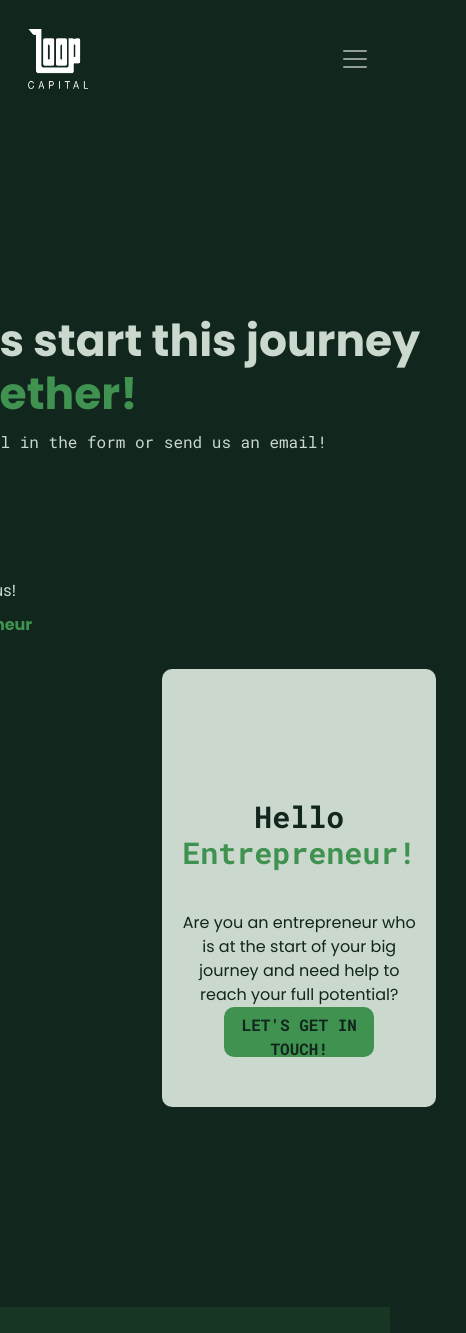
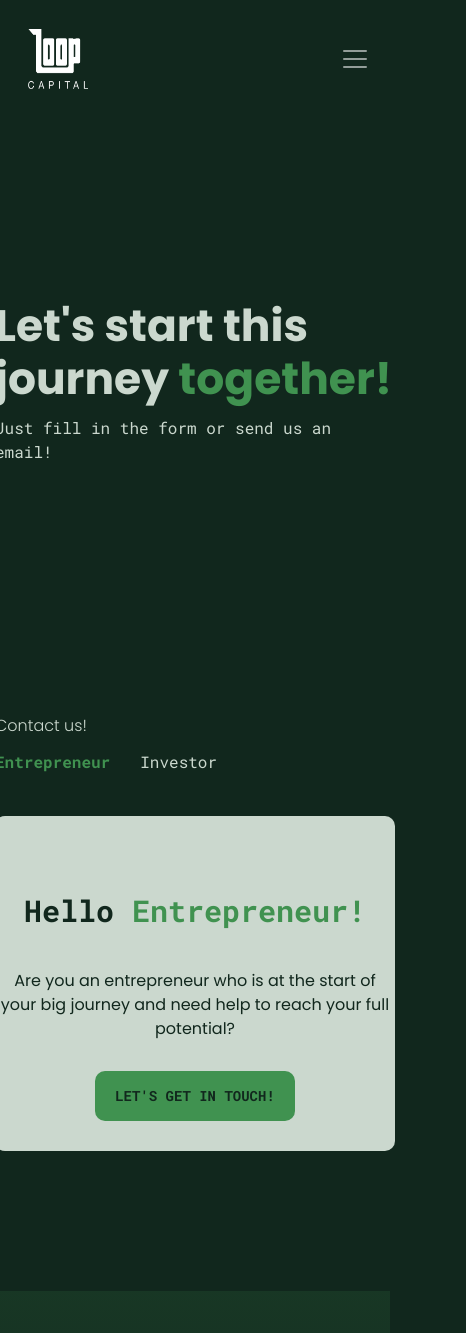
Before and after one commit to annieembrink/loopcapital, a Next.js app in the folder loop_capital/: page /contact in a window 390 px wide. Shown: the top 1333 px of the page, 466 px wide, since content can reach past the window. Built offline with nearby package versions, Linux system fonts and the light colour scheme; no server answers; a web font is replaced by a local one.

Commit message:
done with contact on small phone, large phone and tablet

```diff
--- a/loop_capital/src/pages/contact.js
+++ b/loop_capital/src/pages/contact.js
@@ -62,11 +62,13 @@ const Contact = () => {
                             <ContactFormComponent {...childProps} />
                             :
 
-                            <div className='wrapper-contact section-2'>
+                            <div className='wrapper-contact'>
                                 <div className="filter-contact-mobile">
-                                    <p>Contact us!</p>
+                                    <p className='light-font'>Contact us!</p>
+                                    <div className='grid-row-contact'>
                                     <p className={activeLink === 'Entrepreneur' ? "active" : "" } onClick={(e) => showDivOnClick(e)}>Entrepreneur</p>
                                     <p className={activeLink === 'Investor' ? "active" : "" } onClick={(e) => showDivOnClick(e)}>Investor</p>
+                                    </div>
                                 </div>
 
                                 <div className={`hello-contact roboto-font grid-row-box ${!showDiv ? 'hidden-on-mobile' : null}`}>
--- a/loop_capital/src/styles/contact/contact.css
+++ b/loop_capital/src/styles/contact/contact.css
@@ -14,10 +14,23 @@
 
 .wrapper-contact {
     display: grid;
-    grid-template-columns: 1fr 1fr;
-    align-self: center;
-    gap: 100px;
-    margin-bottom: 200px;
+    grid-template-rows: 1fr 3fr;
+}
+
+.filter-contact-mobile {
+    display: grid;
+    grid-template-rows: 1fr 1fr;
+}
+
+.grid-row-contact {
+    display: grid;
+    grid-template-columns: 1fr 3fr;
+    gap: 30px;
+    margin-top: -20px;
+}
+
+.grid-row-contact p {
+    font-family: 'Roboto Mono', monospace;
 }
 
 .wrapper-hero {
@@ -29,12 +42,12 @@
     grid-template-rows: 2fr 1fr;
     background-color: #CBD8CE;
     color: #11271D;
-    margin: 100px 30px 0 30px;
     border-radius: 10px;
     justify-content: center;
     align-items: end;
-    padding: 20px;
     text-align: center;
+    width: 285px;
+    height: 335px;
 }
 
 .hello-contact h2 {
@@ -49,17 +62,38 @@
 .hello-contact .btn-primary {
     color: #11271D;
     font-weight: bold;
-    margin-bottom: 30px;
+    margin: 30px 0 30px 0;
+    width: 200px;
+    font-size: 14px;
 }
 
 .hidden-on-mobile {
     display: none;
 }
 
+/* LARGE PHONE */
+
+@media screen and (min-device-width: 430px) {
+
+    .hello-contact {
+        width: 400px;
+    }
+}
 
 /* TABLET */
 
 @media screen and (min-device-width: 1024px) {
+
+    .hero-section-contact {
+        margin-top: 100px;
+        width: 100%;
+        display: grid;
+        grid-template-rows: 1fr 2fr;
+        gap: 80px;
+        justify-content: center;
+        align-items: center;
+    }
+
     .filter-contact-mobile {
         display: none;
     }
@@ -69,16 +103,28 @@
     }
 
     .hello-contact {
-        width: 465px;
+        width: 400px;
         height: 440px;
+        margin: 100px 30px 0 30px;
+        padding: 20px;
     }
 
     .hello-contact h2 {
-        font-size: 33px;
+        font-size: 30px;
     }
 
     .hello-contact .btn-primary {
         margin-top: 70px;
+        margin-bottom: 30px;
+    }
+
+    .wrapper-contact {
+        display: grid;
+        grid-template-columns: 1fr 1fr;
+        grid-template-rows: none;
+        align-self: center;
+        margin-bottom: 200px;
+        gap: 50px;
     }
 }
 
@@ -90,7 +136,23 @@
         display: none;
     }
 
+    .hero-section-contact {
+        gap: 100px;
+    }
+
     .hidden-on-mobile {
         display: grid;
     }
+
+    .hello-contact {
+        width: 465px;
+    }
+
+    .hello-contact h2 {
+        font-size: 33px;
+    }
+
+    .wrapper-contact {
+        gap: 100px;
+    }
 }
```
Also changed, not shown: loop_capital/src/pages/index.js (+7 -3 lines).
